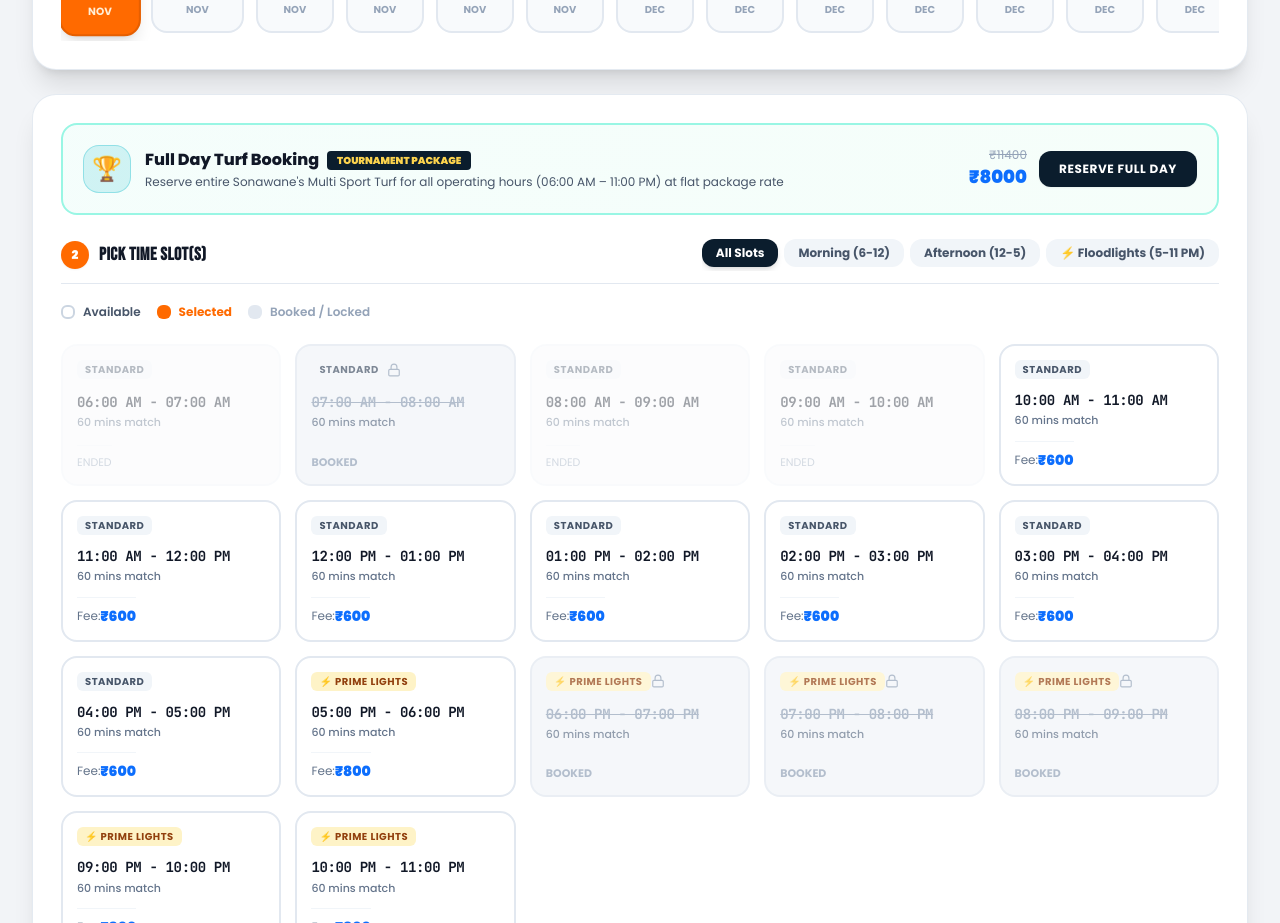
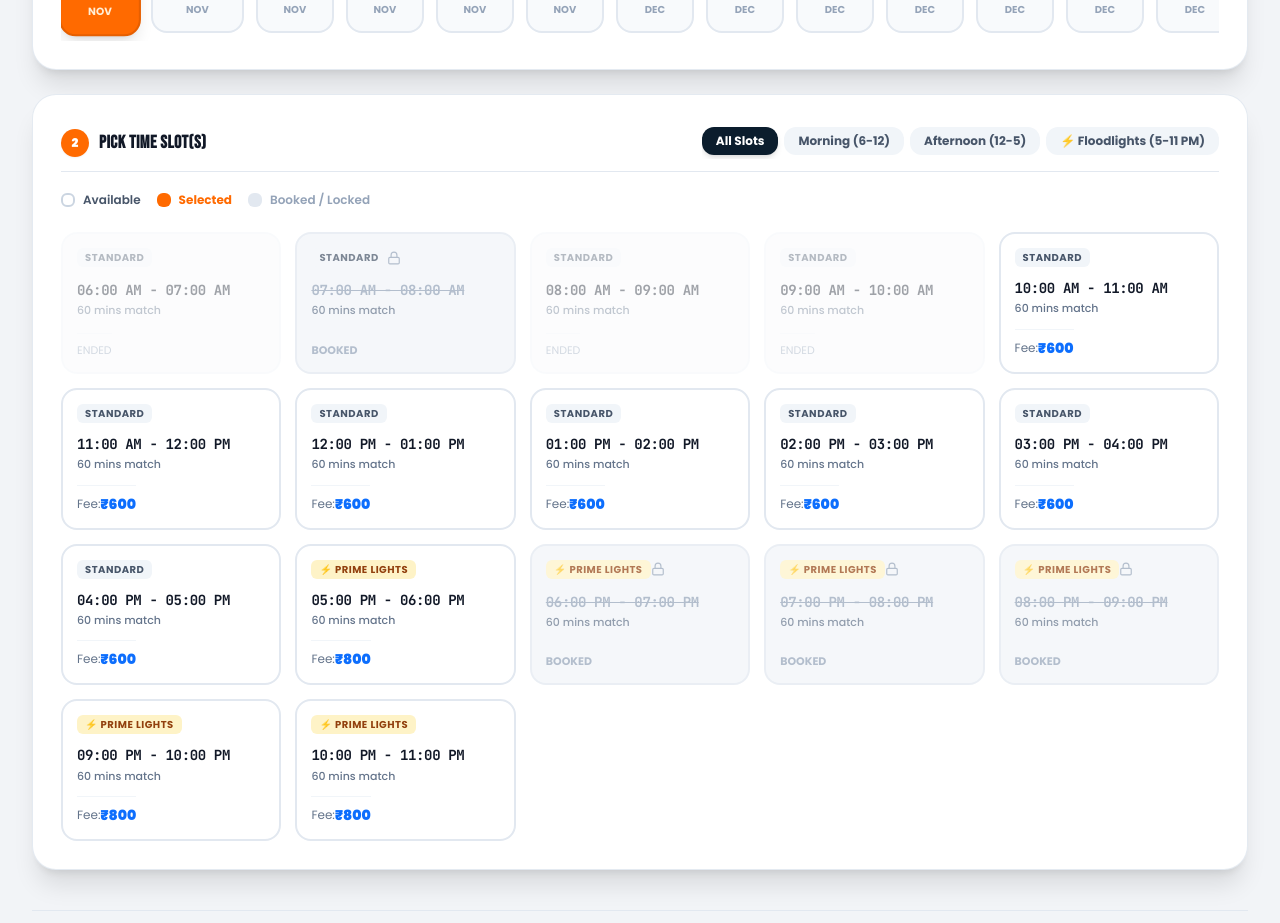
Before and after one commit to ketanaryan/truf-, a React (Vite) app: page / in a window 1280 px wide. Shown: the part 1080-2003 px from the top of the page. Built offline with nearby package versions, Linux system fonts and the light colour scheme.

Commit message:
fix(booking): remove reserve full day tournament card from booking matrix and checkout drawer

```diff
--- a/src/components/customer/CheckoutDrawer.tsx
+++ b/src/components/customer/CheckoutDrawer.tsx
@@ -300,40 +300,7 @@ export const CheckoutDrawer: React.FC<CheckoutDrawerProps> = ({
             </div>
           </div>
 
-          {/* Full Day Turf Booking Option */}
-          {!isFullDayAlready && (
-            <div
-              onClick={() => setIsFullDayUpgrade(!isFullDayUpgrade)}
-              className={`p-3.5 rounded-2xl border-2 transition-all cursor-pointer flex items-center justify-between gap-3 ${
-                isFullDayUpgrade
-                  ? 'bg-orange-50/60 border-[#FF6A00] shadow-sm'
-                  : 'bg-slate-50 border-slate-200 hover:border-slate-300'
-              }`}
-            >
-              <div className="flex items-center gap-3">
-                <div className="w-10 h-10 rounded-xl bg-orange-100 text-[#FF6A00] border border-orange-200 flex items-center justify-center font-bold text-lg">
-                  🏆
-                </div>
-                <div>
-                  <div className="flex items-center gap-2">
-                    <span className="font-extrabold text-slate-900 text-xs">Full Day Turf Booking</span>
-                    <span className="text-[9px] bg-[#0B1D2D] text-amber-300 px-2 py-0.5 rounded font-bold uppercase">
-                      Tournament Package
-                    </span>
-                  </div>
-                  <p className="text-[11px] text-slate-500">
-                    Book all 19 operating hours (06:00 AM to 01:00 AM) for flat ₹{fullDayPackageRate}
-                  </p>
-                </div>
-              </div>
 
-              <div className={`w-5 h-5 rounded-md border flex items-center justify-center ${
-                isFullDayUpgrade ? 'bg-[#FF6A00] border-[#FF6A00] text-white' : 'border-slate-300 bg-white'
-              }`}>
-                {isFullDayUpgrade && <Check className="w-3.5 h-3.5 stroke-[3]" />}
-              </div>
-            </div>
-          )}
 
           {/* Captain Contact Information */}
           <div className="space-y-3 pt-1 border-t border-slate-100">
--- a/src/components/customer/SlotBookingMatrix.tsx
+++ b/src/components/customer/SlotBookingMatrix.tsx
@@ -168,58 +168,10 @@ export const SlotBookingMatrix: React.FC<SlotBookingMatrixProps> = ({
         </div>
       </div>
 
-      {/* Step 3: Choose Time Slot */}
+      {/* Step 2: Choose Time Slot */}
       <div className="p-5 sm:p-7 rounded-3xl bg-white border border-slate-200/90 shadow-xl space-y-4">
-
-        {/* Full Day Booking Option Card (Hatrick Grounds Style Mint-Teal Tint) */}
-        <div className={`p-5 rounded-2xl border-2 transition-all flex flex-col sm:flex-row items-start sm:items-center justify-between gap-4 ${
-          isFullDaySelected
-            ? 'bg-orange-50 border-[#FF6A00] shadow-md'
-            : 'bg-gradient-to-r from-teal-50/70 to-emerald-50/50 border-teal-200 hover:border-teal-300'
-        }`}>
-          <div className="flex items-center gap-3.5">
-            <div className="w-12 h-12 rounded-2xl bg-[#00B6C8]/15 text-[#00B6C8] border border-[#00B6C8]/30 flex items-center justify-center font-bold text-2xl">
-              🏆
-            </div>
-            <div>
-              <div className="flex items-center gap-2">
-                <span className="font-extrabold text-[#111827] text-base">Full Day Turf Booking</span>
-                <span className="px-2.5 py-0.5 rounded text-[10px] font-black uppercase bg-[#0B1D2D] text-amber-300">
-                  Tournament Package
-                </span>
-              </div>
-              <p className="text-xs text-slate-600 mt-0.5">
-                Reserve entire {currentPitch.name} for all operating hours (06:00 AM – 11:00 PM) at flat package rate
-              </p>
-            </div>
-          </div>
-
-          <div className="flex items-center gap-3 self-end sm:self-center">
-            <div className="text-right">
-              <span className="text-xs text-slate-400 block line-through">
-                ₹{slots.reduce((sum, s) => sum + s.price, 0)}
-              </span>
-              <span className="text-lg font-black text-[#0D6EFD]">
-                ₹{fullDayPrice}
-              </span>
-            </div>
-
-            <button
-              type="button"
-              onClick={handleToggleFullDay}
-              className={`px-5 py-2.5 rounded-xl font-bold text-xs uppercase tracking-wider transition-all active:scale-95 shadow-sm ${
-                isFullDaySelected
-                  ? 'bg-[#FF6A00] text-white font-extrabold shadow-md'
-                  : 'bg-[#0B1D2D] hover:bg-slate-800 text-white'
-              }`}
-            >
-              {isFullDaySelected ? '✓ Full Day Reserved' : 'Reserve Full Day'}
-            </button>
-          </div>
-        </div>
-
         {/* Regular Slots Header */}
-        <div className="flex flex-col sm:flex-row sm:items-center justify-between gap-3 border-b border-slate-200 pb-3 pt-2">
+        <div className="flex flex-col sm:flex-row sm:items-center justify-between gap-3 border-b border-slate-200 pb-3 pt-1">
           <div className="flex items-center gap-2.5">
             <span className="w-7 h-7 rounded-full bg-[#FF6A00] text-white font-black flex items-center justify-center text-xs shadow-sm">
               2
```
